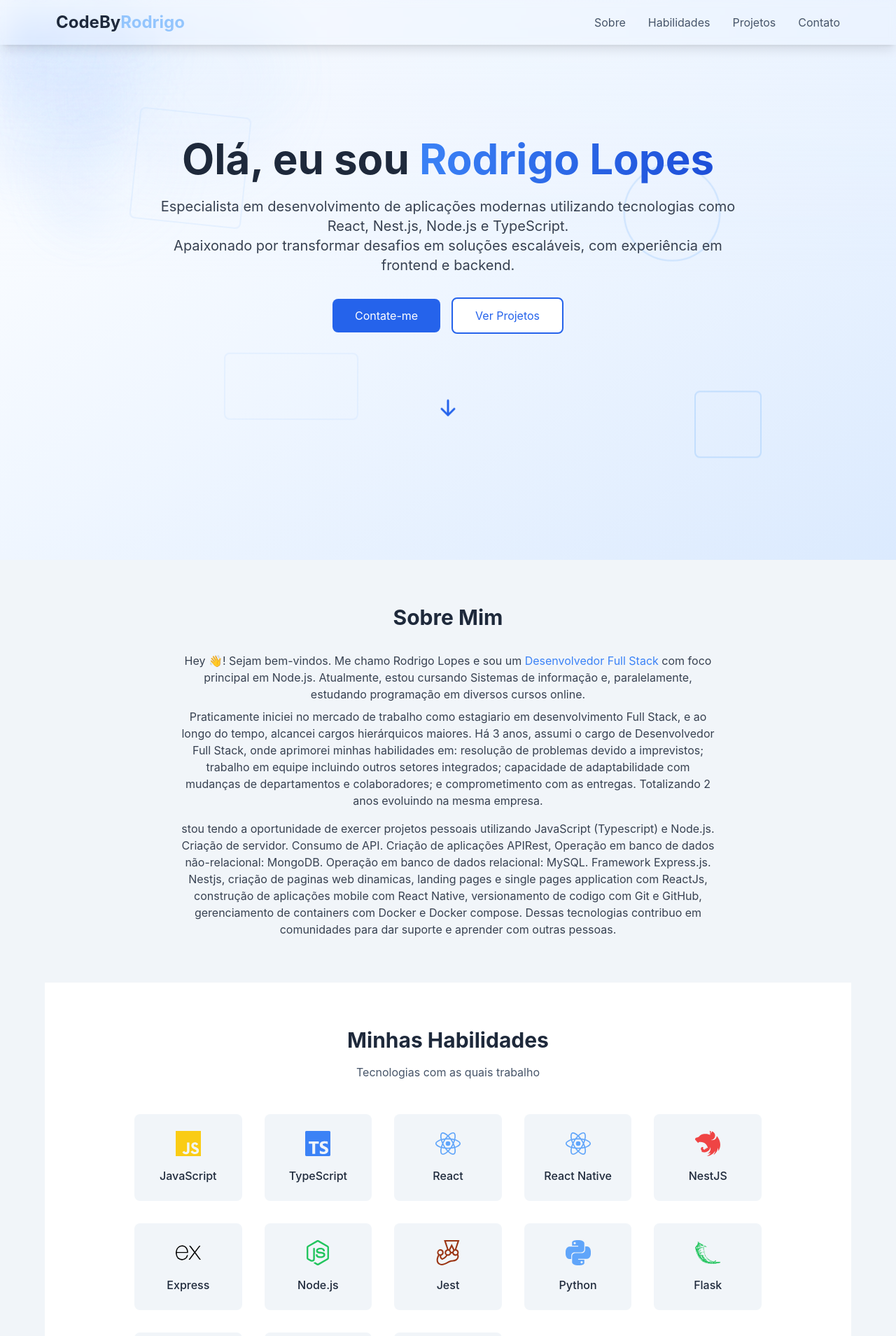
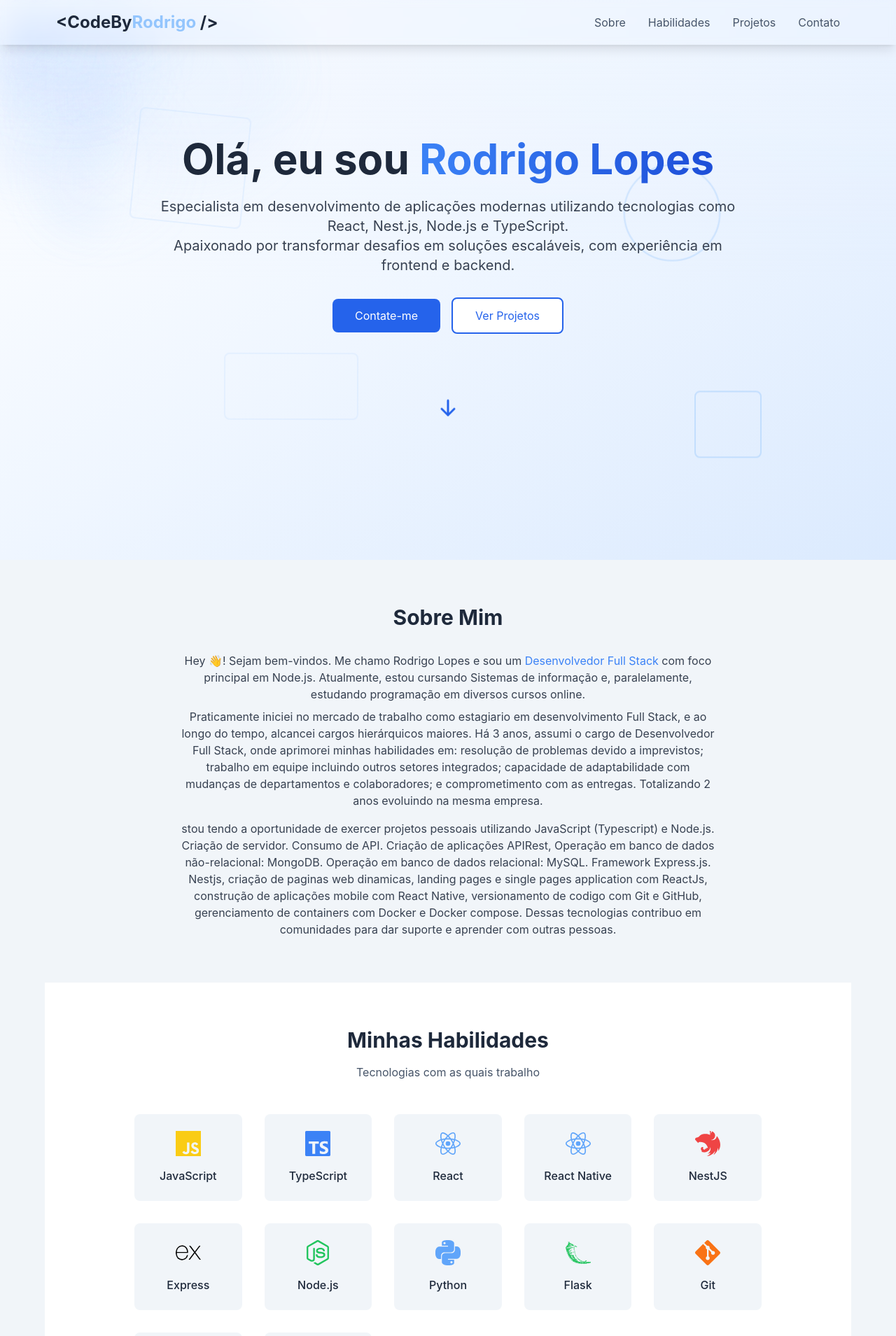
Before and after one commit to RodrigoPaulaLopes/portfolio-rodrigo, a React (Vite) app: page / in a window 1280 px wide. Shown: the top 1909 px of the page at 70% size. Built offline with nearby package versions, Linux system fonts and the light colour scheme.

Commit message:
style: :lipstick: Atualizando a apresentação do nome no Footer e Header, e melhorando a descrição do projeto Chatter

```diff
--- a/src/components/Footer.tsx
+++ b/src/components/Footer.tsx
@@ -7,7 +7,7 @@ const Footer = () => {
       <div className="max-w-6xl mx-auto px-4">
         <div className="flex flex-col md:flex-row justify-between items-center">
           <div className="mb-6 md:mb-0">
-            <h3 className="text-2xl font-bold">CodeBy<span className="text-accent">Rodrigo</span></h3>
+          <h3 className="text-2xl font-bold">{"<"}CodeBy<span className="text-accent">Rodrigo</span>{" />"}</h3>
             <p className="text-gray-700 mt-2">Transformando ideias em realidade</p>
           </div>
 
@@ -32,7 +32,7 @@ const Footer = () => {
         </div>
 
         <div className="mt-8 pt-8 text-center text-gray-700">
-          <p>&copy; {new Date().getFullYear()} CodeByRodrigo Todos os direitos reservados.</p>
+          <p>&copy; {new Date().getFullYear()} {"<"}CodeByRodrigo{" />"} Todos os direitos reservados.</p>
         </div>
       </div>
     </footer>
--- a/src/components/Header.tsx
+++ b/src/components/Header.tsx
@@ -21,7 +21,7 @@ const Header = () => {
             className="text-2xl font-bold"
             whileHover={{ scale: 1.05 }}
           >
-            CodeBy<span className="text-accent">Rodrigo</span>
+            {"<"}CodeBy<span className="text-accent">Rodrigo</span>{" />"}
           </motion.a>
 
           <div className="hidden md:flex space-x-8">
--- a/src/components/Projects.tsx
+++ b/src/components/Projects.tsx
@@ -56,7 +56,7 @@ const Projects = () => {
     },
     {
       title: 'Chatter - chat em tempo real',
-      description: 'Aplicação de chat em tempo real ',
+      description: 'Plataforma de chat em tempo real que permite conversas instantâneas com uma interface simples e funcional.',
       image: '/assets/chatter.jpeg',
       tech: ['React', 'Typescript', 'Graphql', 'Nestjs', 'Material UI', 'websockets'],
       liveUrl: '#',
--- a/src/components/Skills.tsx
+++ b/src/components/Skills.tsx
@@ -30,7 +30,7 @@ const Skills = () => {
     { name: 'NestJS', icon: SiNestjs, color: 'text-red-500' },
     { name: 'Express', icon: SiExpress, color: 'text-black' },
     { name: 'Node.js', icon: SiNodedotjs, color: 'text-green-500' },
-    { name: 'Jest', icon: SiJest, color: 'text-orange-800' },
+    // { name: 'Jest', icon: SiJest, color: 'text-orange-800' },
     { name: 'Python', icon: SiPython, color: 'text-blue-400' },
     { name: 'Flask', icon: SiFlask, color: 'text-green-500' },
     { name: 'Git', icon: SiGit, color: 'text-orange-500' },
```
